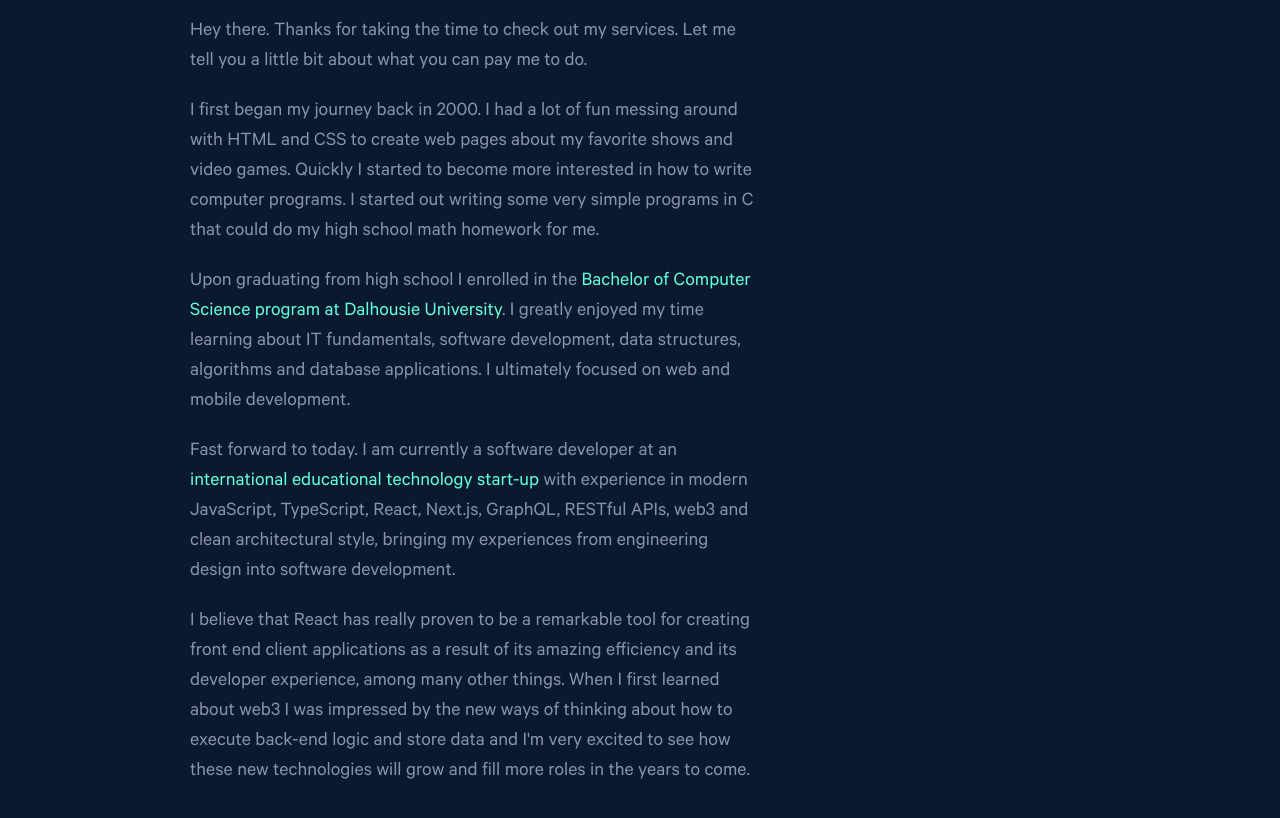
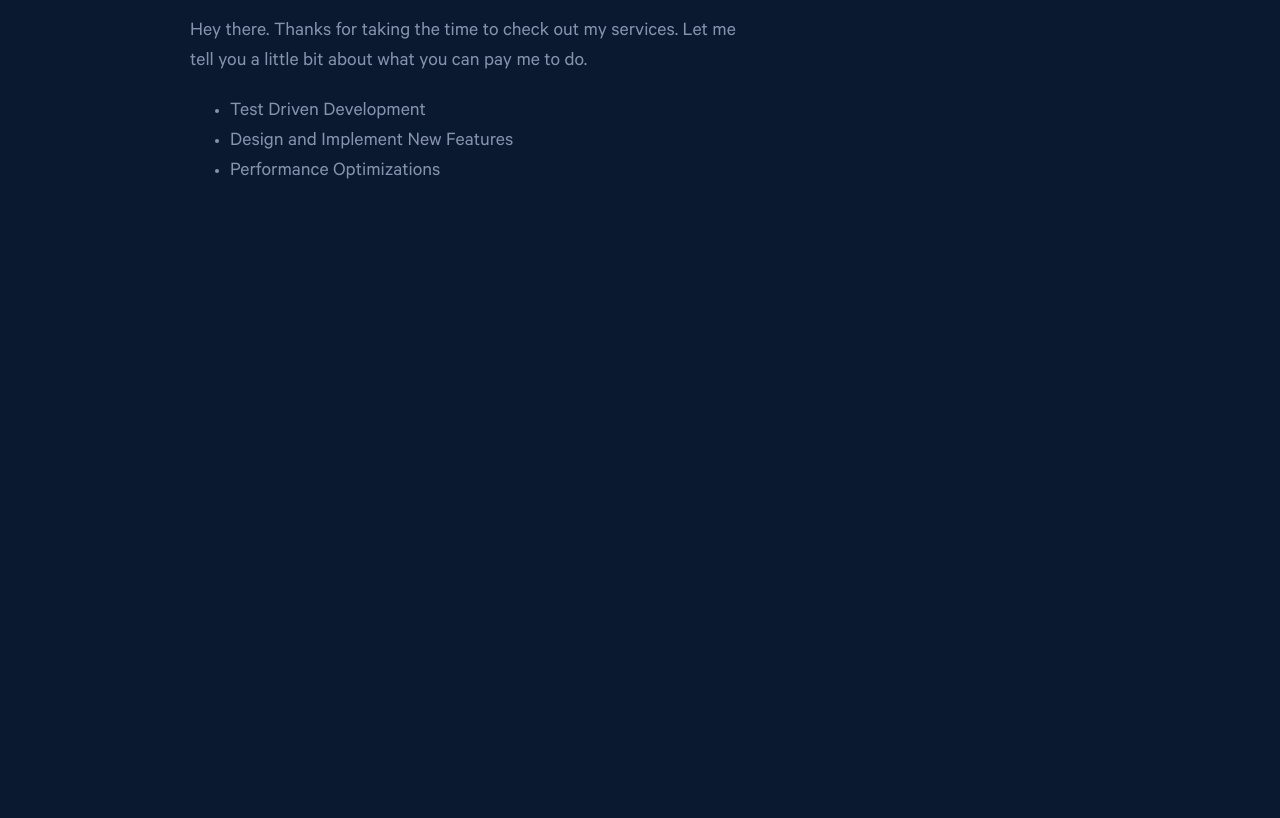
Before and after one commit to Neil-Carruthers/Neil-Carruthers.github.io, a Gatsby site: page /services in a window 1280 px wide. Shown: the part 196-1014 px from the top of the page. After the commit the page ends 800 px from the top, so only its background shows below. Built offline with nearby package versions, Linux system fonts and the light colour scheme; Gatsby itself is replaced by a stand-in of ours.

Commit message:
scaffolded services page

```diff
--- a/src/pages/services.js
+++ b/src/pages/services.js
@@ -15,19 +15,11 @@ export default function Services() {
           </p>
 
           <p>
-            I first began my journey back in 2000. I had a lot of fun messing around with HTML and CSS to create web pages about my favorite shows and video games. Quickly I started to become more interested in how to write computer programs. I started out writing some very simple programs in C that could do my high school math homework for me.
-          </p>
-
-          <p>
-            Upon graduating from high school I enrolled in the <span><a target="_blank" rel="noreferrer" href="https://www.dal.ca/faculty/computerscience/undergraduate-programs/study-computer-science.html">Bachelor of Computer Science program at Dalhousie University</a></span>. I greatly enjoyed my time learning about IT fundamentals, software development, data structures, algorithms and database applications. I ultimately focused on web and mobile development.
-          </p>
-
-          <p>
-            Fast forward to today. I am currently a software developer at an <span><a target="_blank" rel="noreferrer" href="https://www.binogi.com/">international educational technology start-up</a></span> with experience in modern JavaScript, TypeScript, React, Next.js, GraphQL, RESTful APIs, web3 and clean architectural style, bringing my experiences from engineering design into software development.
-          </p>
-
-          <p>
-            I believe that React has really proven to be a remarkable tool for creating front end client applications as a result of its amazing efficiency and its developer experience, among many other things. When I first learned about web3 I was impressed by the new ways of thinking about how to execute back-end logic and store data and I'm very excited to see how these new technologies will grow and fill more roles in the years to come.
+            <ul>
+                <li>Test Driven Development</li>
+                <li>Design and Implement New Features</li>
+                <li>Performance Optimizations</li>
+            </ul>
           </p>
         </div>
         <div className={styles.colRight}>
```
